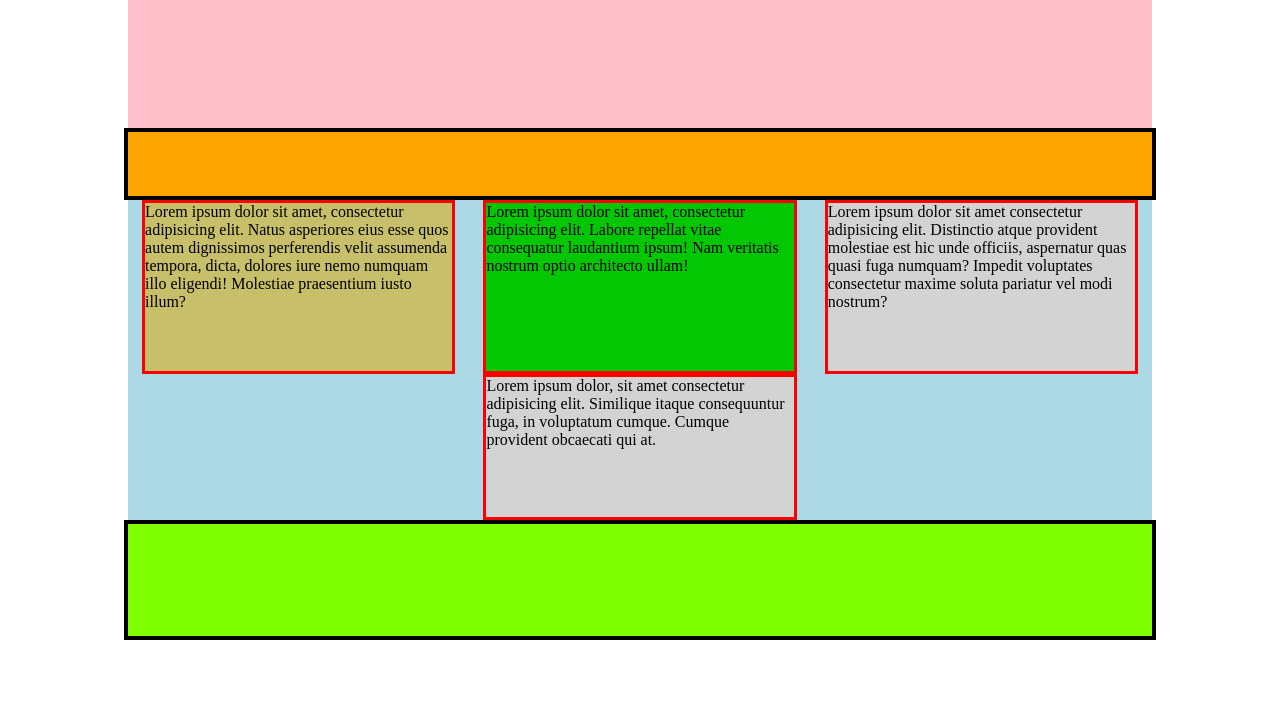
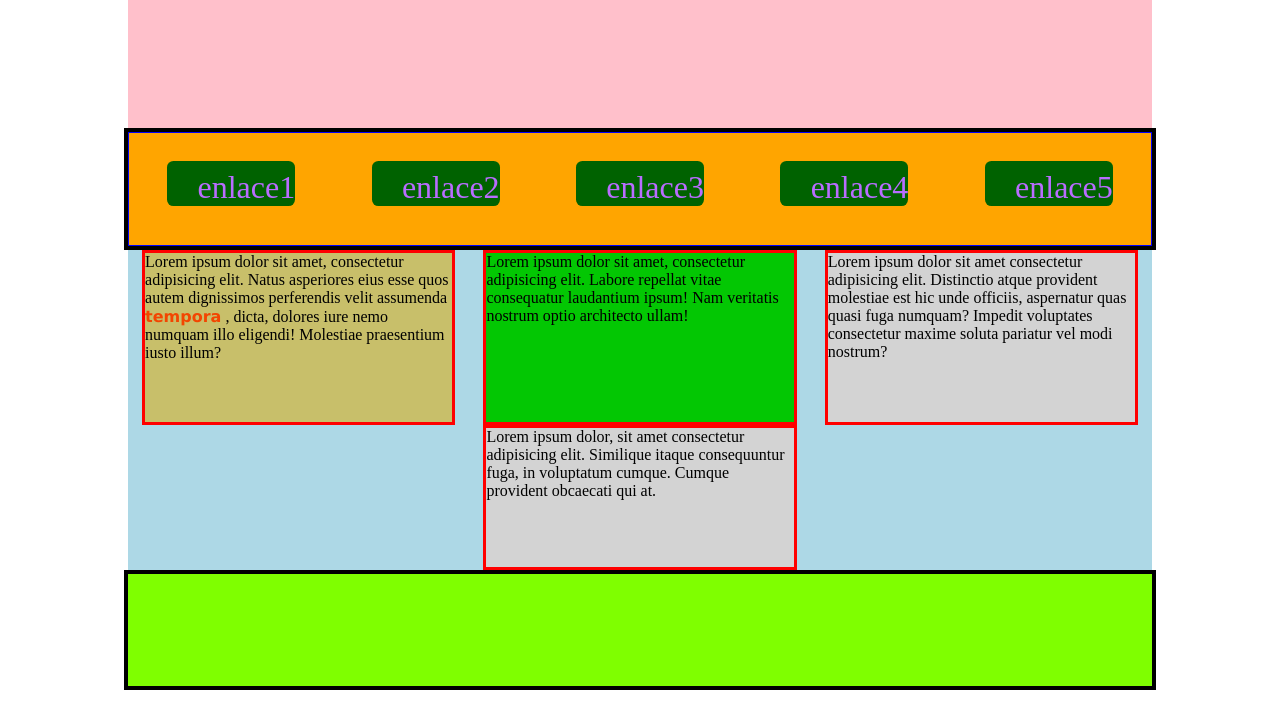
Before and after one commit to moisescolman/proyecto_basico, a plain HTML site: page index.html in a window 1280 px wide. Drawn offline with Linux system fonts and the light colour scheme.

Commit message:
Menu de navegación primera version

```diff
--- a/index.html
+++ b/index.html
@@ -14,6 +14,10 @@
             text-decoration: none;
             color: black;
         }
+        ul {
+            list-style: none;
+            margin-right: 0;
+        }
         /* Codigo página */
         header, nav, main,footer {
             width: 80%;
@@ -24,8 +28,10 @@
             background-color: pink;
         }
         nav {
-            min-height: 4rem;
+
+            min-height: 7rem;
             background-color: orange;
+
         }
         main {
             min-height: 20rem;
@@ -53,7 +59,40 @@
         .dcha {
             background-color: rgb(3, 199, 3);
         }
-
+        main div a {
+            font-size: 1rem;
+            color: rgb(243, 69, 0);
+            font-weight: 600;
+            font-family: Verdana, Geneva, Tahoma, sans-serif;
+        }
+        ul {
+            border: 0.1rem solid blue;
+            display: flex;
+            justify-content: space-around;
+            align-items: center;
+            min-height: 7rem;
+        }
+        ul li {
+            width: 8rem;
+            height: 3.5rem;
+            /*background-color: burlywood;*/
+            /* border: 0.1rem solid green; */
+            margin: 0.5rem;
+        }
+        ul li a {
+            font-size: 2rem;
+            color: rgb(185, 109, 255);
+            display: block;
+            text-align: right;
+            padding-top: 0.5rem;
+            background-color: rgb(0, 98, 0);
+            border-radius: 0.4rem;
+        }
+        ul li a:hover{
+            background-color: rgb(185, 109, 255);
+            color: rgb(0, 98, 0);
+            transition: 500ms;
+        }
 
     </style>
 </head>
@@ -63,12 +102,19 @@
 
     </header>
     <nav class="ponerBorde">
+        <ul>
+            <li class="menu"><a href="">enlace1</a></li>
+            <li class="menu"><a href="">enlace2</a></li>
+            <li class="menu"><a href="">enlace3</a></li>
+            <li class="menu"><a href="">enlace4</a></li>
+            <li class="menu"><a href="">enlace5</a></li>
+        </ul>
 
 
     </nav>
     <main id="principal">
 
-        <div class="izda">Lorem ipsum dolor sit amet, consectetur adipisicing elit. Natus asperiores eius esse quos autem dignissimos perferendis velit assumenda tempora, dicta, dolores iure nemo numquam illo eligendi! Molestiae praesentium iusto illum?
+        <div class="izda">Lorem ipsum dolor sit amet, consectetur adipisicing elit. Natus asperiores eius esse quos autem dignissimos perferendis velit assumenda <a href="#" target="_blank">tempora</a> , dicta, dolores iure nemo numquam illo eligendi! Molestiae praesentium iusto illum?
 
         </div>
         <div class="dcha">Lorem ipsum dolor sit amet, consectetur adipisicing elit. Labore repellat vitae consequatur laudantium ipsum! Nam veritatis nostrum optio architecto ullam!
```
